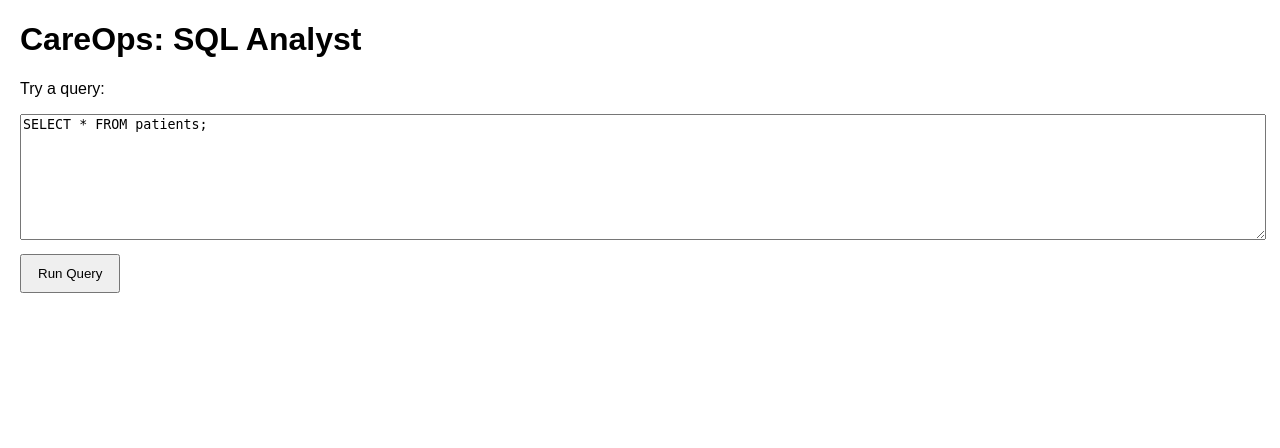
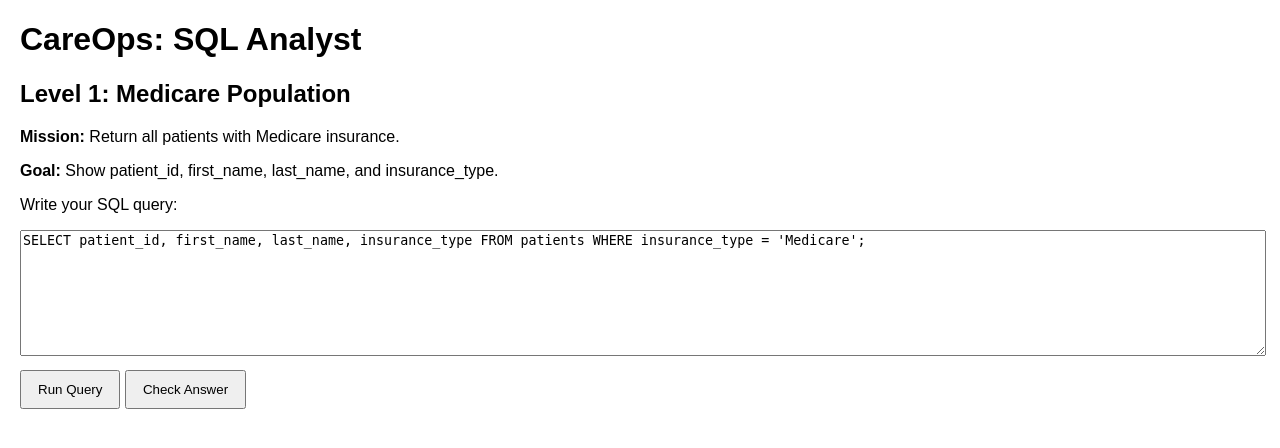
Before and after one commit to jhulsey299-rgb/careops-app, a Flask app: page / in a window 1280 px wide. Shown: the top 448 px of the page. Run offline with Flask 3, Linux system fonts and the light colour scheme.

Commit message:
Update index.html

```diff
--- a/templates/index.html
+++ b/templates/index.html
@@ -8,10 +8,22 @@
 
 <h1>CareOps: SQL Analyst</h1>
 
-<p>Try a query:</p>
+<div class="mission-box">
+    <h2>Level 1: Medicare Population</h2>
+    <p><strong>Mission:</strong> Return all patients with Medicare insurance.</p>
+    <p><strong>Goal:</strong> Show patient_id, first_name, last_name, and insurance_type.</p>
+</div>
 
-<textarea id="query">SELECT * FROM patients;</textarea><br>
-<button onclick="runQuery()">Run Query</button>
+<p>Write your SQL query:</p>
+
+<textarea id="query">SELECT patient_id, first_name, last_name, insurance_type FROM patients WHERE insurance_type = 'Medicare';</textarea><br>
+
+<div class="button-row">
+    <button onclick="runQuery()">Run Query</button>
+    <button onclick="checkAnswer()">Check Answer</button>
+</div>
+
+<div id="feedback"></div>
 
 <div id="output"></div>
 
```
